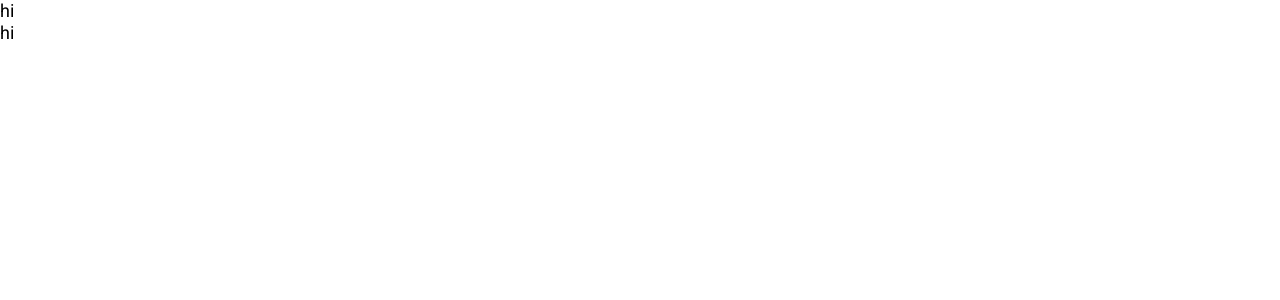
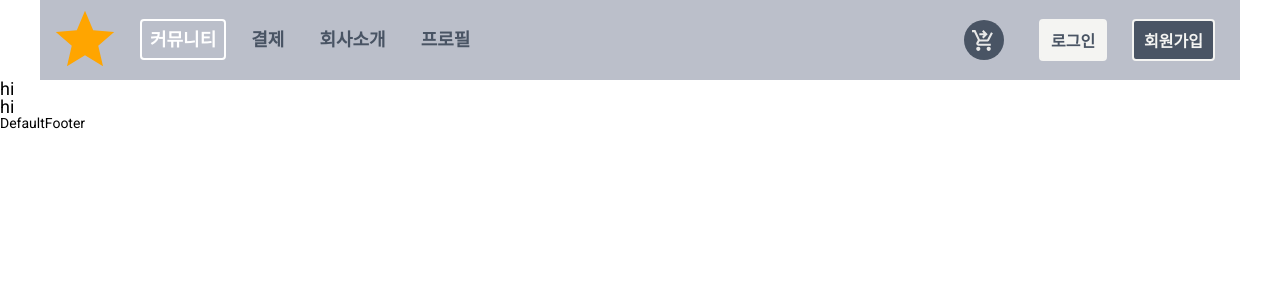
Before and after one commit to Develing1991/my-portfolio, a Next.js app: page / in a window 1280 px wide. Shown: the top 300 px of the page. Built offline with nearby package versions, Linux system fonts and the light colour scheme.

Commit message:
css: header 기본 완성

```diff
--- a/package.json
+++ b/package.json
@@ -11,6 +11,8 @@
 	"dependencies": {
 		"@emotion/react": "^11.10.5",
 		"@emotion/styled": "^11.10.5",
+		"@mui/icons-material": "^5.11.0",
+		"@mui/material": "^5.11.5",
 		"@next/font": "13.1.4",
 		"next": "12.1.0",
 		"react": "17.0.2",
--- a/pages/_app.tsx
+++ b/pages/_app.tsx
@@ -1,6 +1,5 @@
-// import '../styles/globals.css'
-
 import { globalStyles } from '@/src/commons/styles/global.styles';
+import LayoutIndex from '@/src/components/layouts/LayoutIndex';
 import { Global } from '@emotion/react';
 import { AppProps } from 'next/app';
 
@@ -8,7 +7,9 @@ export default function App({ Component, pageProps }: AppProps) {
 	return (
 		<>
 			<Global styles={globalStyles} />
-			<Component {...pageProps} />
+			<LayoutIndex>
+				<Component {...pageProps} />
+			</LayoutIndex>
 		</>
 	);
 }
--- a/pages/index.tsx
+++ b/pages/index.tsx
@@ -1,17 +1,7 @@
-import Head from 'next/head';
-
 import { H1Tag } from './index.styles';
 export default function Home() {
 	return (
 		<>
-			<Head>
-				<title>Create Next App</title>
-				<meta name="description" content="Generated by create next app" />
-				<meta name="viewport" content="width=device-width, initial-scale=1" />
-				<link rel="icon" href="/favicon.ico" />
-				<title>hi</title>
-			</Head>
-
 			<H1Tag color="primary" fsize="large">
 				hi
 			</H1Tag>
--- a/src/commons/styles/color.styles.ts
+++ b/src/commons/styles/color.styles.ts
@@ -2,6 +2,8 @@ type IglobaColor = Record<string, string>;
 export const globalColor: IglobaColor = {
 	white: '#ffffff',
 	black: '#000000',
+	orange: '#feb546',
+	blue: '#73aace',
 	// primary:'#29434e',
 
 	primary_dp1: '#F4F4F2', // display or depth
--- a/src/commons/styles/global.styles.ts
+++ b/src/commons/styles/global.styles.ts
@@ -64,7 +64,7 @@ export const globalStyles = css`
     font-family: 'Roboto', sans-serif;
     cursor: default;
     word-break: keep-all;
-    line-height: 1.2;
+    /* line-height: 1.2; */
     height: 6000px;
     /* color: #212121; */
     font-size: 14px;
@@ -80,6 +80,8 @@ export const globalStyles = css`
     cursor: pointer;
     border: none;
     outline: none;
+    margin: 0;
+    padding: 0;
   }
   /* COMMON CSS */
 
--- /dev/null
+++ b/src/components/commons/Button.tsx
@@ -0,0 +1,22 @@
+import { globalColor } from '@/src/commons/styles/color.styles';
+import { globalFontSize } from '@/src/commons/styles/font.styles';
+import styled from '@emotion/styled';
+interface ButtonProps {
+	reverse: boolean;
+}
+type IButtonProps = Partial<ButtonProps>;
+
+export const Button = styled.button`
+	border: 2px solid ${globalColor.primary_dp1};
+	padding: 7px 10px;
+	border-radius: 4px;
+	background-color: ${({ reverse }: IButtonProps) => (reverse ? globalColor.primary_dp4 : globalColor.primary_dp1)};
+	color: ${({ reverse }: IButtonProps) => (reverse ? globalColor.primary_dp1 : globalColor.primary_dp4)};
+	font-size: ${globalFontSize.medium};
+	font-weight: 700;
+	&:hover {
+		transition: 0.3s;
+		background-color: ${({ reverse }: IButtonProps) => (reverse ? globalColor.primary_dp1 : globalColor.primary_dp4)};
+		color: ${({ reverse }: IButtonProps) => (reverse ? globalColor.primary_dp4 : globalColor.primary_dp1)};
+	}
+`;
--- /dev/null
+++ b/src/components/head/HeadIndex.tsx
@@ -0,0 +1,13 @@
+import Head from 'next/head';
+
+export default function HeadIndex() {
+	return (
+		<Head>
+			<title>Create Next App</title>
+			<meta name="description" content="Generated by create next app" />
+			<meta name="viewport" content="width=device-width, initial-scale=1" />
+			<link rel="icon" href="/favicon.ico" />
+			<title>hi</title>
+		</Head>
+	);
+}
--- /dev/null
+++ b/src/components/layouts/LayoutIndex.tsx
@@ -0,0 +1,21 @@
+import React from 'react';
+import HeadIndex from '../head/HeadIndex';
+import DefaultFooter from './footers/DefaultFooter';
+import DefaultHeader from './headers/DefaultHeader';
+
+export default function LayoutIndex({ children }: { children: JSX.Element }) {
+	return (
+		<>
+			{/* head 영역 */}
+			<>
+				<HeadIndex />
+			</>
+			{/* body layout 영역 */}
+			<>
+				<DefaultHeader />
+				{children}
+				<DefaultFooter />
+			</>
+		</>
+	);
+}
--- /dev/null
+++ b/src/components/layouts/footers/DefaultFooter.tsx
@@ -0,0 +1,5 @@
+import React from 'react';
+
+export default function DefaultFooter() {
+	return <div>DefaultFooter</div>;
+}
--- /dev/null
+++ b/src/components/layouts/headers/DefaultHeader.styles.ts
@@ -0,0 +1,96 @@
+import styled from '@emotion/styled';
+import { globalColor } from '@/src/commons/styles/color.styles';
+import { globalFontSize } from '@/src/commons/styles/font.styles';
+import ShoppingCartCheckoutIcon from '@mui/icons-material/ShoppingCartCheckout';
+import StarIcon from '@mui/icons-material/Star';
+
+export const Header = styled.header``;
+export const Inner = styled.div`
+	max-width: 1200px;
+	margin: auto;
+	background-color: ${globalColor.primary_dp3};
+`;
+export const InnerHeader = styled.div`
+	display: flex;
+	justify-content: space-between;
+	align-items: center;
+	padding: 5px 0;
+`;
+
+export const HeaderLeft = styled.div`
+	display: flex;
+	align-items: center;
+`;
+
+export const LogoDiv = styled.div``;
+
+export const LogoIcon = styled(StarIcon)`
+	width: 70px;
+	height: 70px;
+	display: block;
+	color: orange;
+	cursor: pointer;
+	margin-left: 10px;
+`;
+
+export const Menu = styled.ul`
+	display: flex;
+	margin-left: 15px;
+`;
+
+export const MenuItem = styled.li`
+	padding: 25px 5px;
+	margin-right: 5px;
+	font-size: ${globalFontSize.large};
+	font-weight: 700;
+	color: ${globalColor.primary_dp4};
+	cursor: pointer;
+	&:last-child {
+		margin-right: 0;
+	}
+	&:hover a {
+		color: ${globalColor.white};
+		border: 2px solid ${globalColor.white};
+	}
+`;
+export const MenuItemText = styled.a`
+	padding: 8px;
+	border-radius: 4px;
+	border: 2px solid transparent;
+	&.active {
+		color: ${globalColor.white};
+		border: 2px solid ${globalColor.white};
+	}
+`;
+
+// right
+export const HeaderRight = styled.div`
+	display: flex;
+	align-items: center;
+	padding: 0 25px;
+	gap: 25px;
+`;
+export const BasketDiv = styled.div`
+	width: 40px;
+	height: 40px;
+	margin-right: 10px;
+	background-color: ${globalColor.primary_dp4};
+	border-radius: 50%;
+	position: relative;
+	cursor: pointer;
+	&:hover {
+		transition: all 0.2s ease-in;
+		transform: scale(1.1);
+	}
+`;
+export const BasketIcon = styled(ShoppingCartCheckoutIcon)`
+	width: 25px;
+	height: 25px;
+	color: ${globalColor.primary_dp2};
+	position: absolute;
+	top: 0;
+	bottom: 0;
+	left: 0;
+	right: 0;
+	margin: auto;
+`;
--- /dev/null
+++ b/src/components/layouts/headers/DefaultHeader.tsx
@@ -0,0 +1,41 @@
+import { Button } from '../../commons/Button';
+import * as S from './DefaultHeader.styles';
+
+export default function DefaultHeader() {
+	return (
+		<>
+			<header>
+				<S.Inner>
+					<S.InnerHeader>
+						<S.HeaderLeft>
+							<S.LogoDiv>
+								<S.LogoIcon />
+							</S.LogoDiv>
+							<S.Menu>
+								<S.MenuItem>
+									<S.MenuItemText className="active">커뮤니티</S.MenuItemText>
+								</S.MenuItem>
+								<S.MenuItem>
+									<S.MenuItemText>결제</S.MenuItemText>
+								</S.MenuItem>
+								<S.MenuItem>
+									<S.MenuItemText>회사소개</S.MenuItemText>
+								</S.MenuItem>
+								<S.MenuItem>
+									<S.MenuItemText>프로필</S.MenuItemText>
+								</S.MenuItem>
+							</S.Menu>
+						</S.HeaderLeft>
+						<S.HeaderRight>
+							<S.BasketDiv>
+								<S.BasketIcon />
+							</S.BasketDiv>
+							<Button>로그인</Button>
+							<Button reverse>회원가입</Button>
+						</S.HeaderRight>
+					</S.InnerHeader>
+				</S.Inner>
+			</header>
+		</>
+	);
+}
--- a/src/components/styled/button.tsx
+++ /dev/null
@@ -1,2 +0,0 @@
-import styled from '@emotion/styled';
-export const Button = styled.button``;
```
Also changed, not shown: 1 other file (tests, documents, lock files or other folders).
